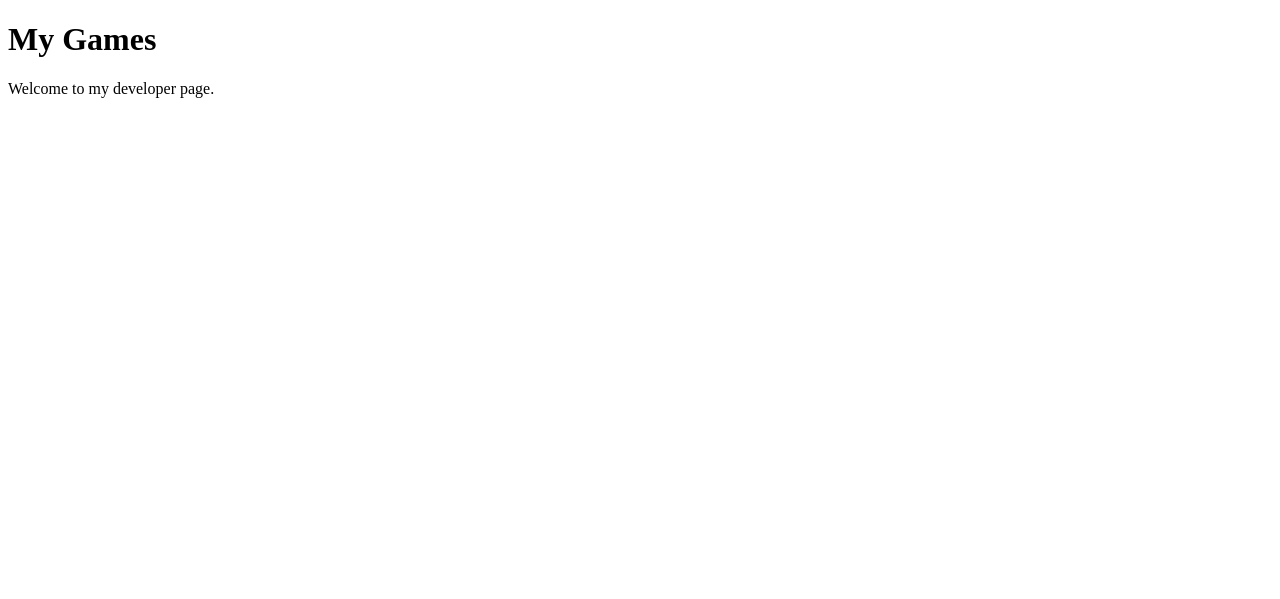
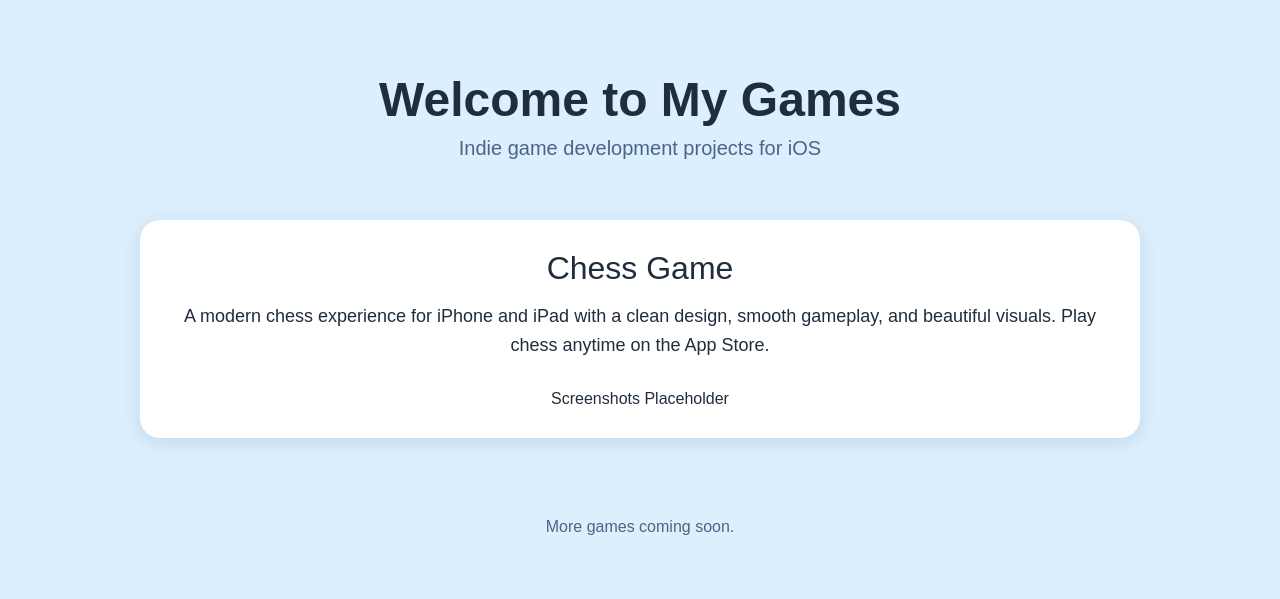
Before and after one commit to DuncanHacker/duncanproduction, a plain HTML site: page index.html in a window 1280 px wide. Drawn offline with Linux system fonts and the light colour scheme.

Commit message:
Update index.html
Updated first draft for the webpage, others coming soon.

```diff
--- a/index.html
+++ b/index.html
@@ -1,10 +1,110 @@
 <!DOCTYPE html>
-<html>
+<html lang="en">
+<head>
+    <meta charset="UTF-8">
+    <meta name="viewport" content="width=device-width, initial-scale=1.0">
+    <title>My Games</title>
+
+    <style>
+        body {
+            margin: 0;
+            font-family: Arial, sans-serif;
+            background-color: #dbefff;
+            color: #1f2d3d;
+            text-align: center;
+        }
+
+        .container {
+            max-width: 1000px;
+            margin: auto;
+            padding: 40px;
+        }
+
+        h1 {
+            font-size: 48px;
+            margin-bottom: 10px;
+        }
+
+        .subtitle {
+            font-size: 20px;
+            margin-bottom: 60px;
+            color: #4b6584;
+        }
+
+        .game-card {
+            background: white;
+            border-radius: 20px;
+            padding: 30px;
+            box-shadow: 0 4px 20px rgba(0,0,0,0.1);
+        }
+
+        .game-title {
+            font-size: 32px;
+            margin-bottom: 15px;
+        }
+
+        .game-description {
+            font-size: 18px;
+            line-height: 1.6;
+            margin-bottom: 30px;
+        }
+
+        .screenshots {
+            display: flex;
+            justify-content: center;
+            gap: 20px;
+            flex-wrap: wrap;
+        }
+
+        .screenshots img {
+            width: 220px;
+            border-radius: 16px;
+            box-shadow: 0 2px 10px rgba(0,0,0,0.15);
+        }
+
+        footer {
+            margin-top: 60px;
+            padding: 20px;
+            color: #4b6584;
+        }
+    </style>
+</head>
+
 <body>
 
-<h1>My Games</h1>
+    <div class="container">
 
-<p>Welcome to my developer page.</p>
+        <h1>Welcome to My Games</h1>
+
+        <div class="subtitle">
+            Indie game development projects for iOS
+        </div>
+
+        <div class="game-card">
+
+            <div class="game-title">
+                Chess Game
+            </div>
+
+            <div class="game-description">
+                A modern chess experience for iPhone and iPad with a clean design,
+                smooth gameplay, and beautiful visuals.
+                Play chess anytime on the App Store.
+            </div>
+
+            <div class="screenshots">
+
+                Screenshots Placeholder
+
+            </div>
+
+        </div>
+
+        <footer>
+            More games coming soon.
+        </footer>
+
+    </div>
 
 </body>
 </html>
```
